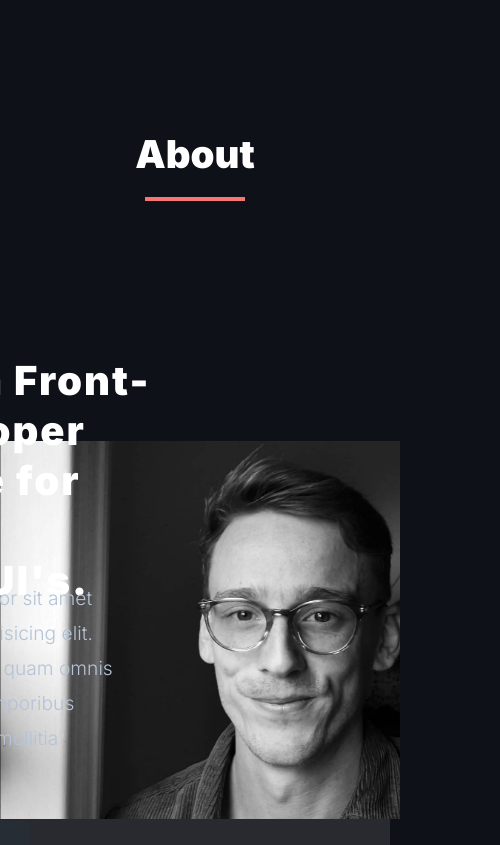
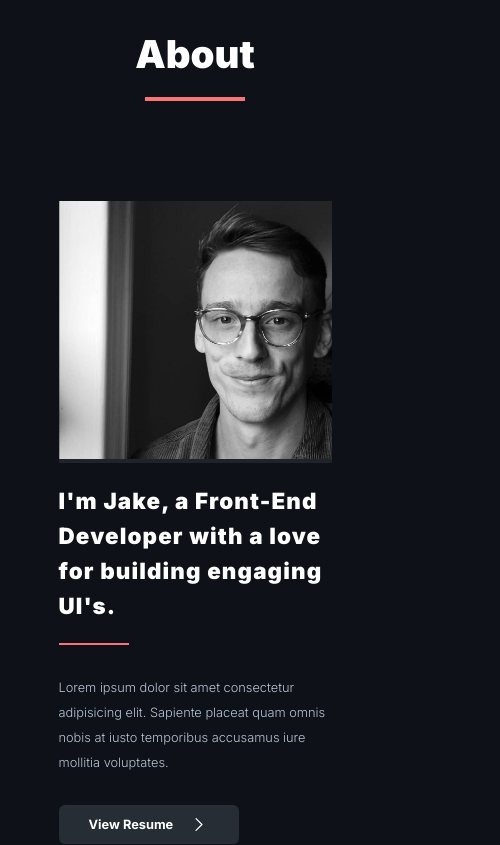
Before and after one commit to jakealistairwood/portfolioV2, a React (Create React App) app: page / in a window 390 px wide. Shown: the part 6680-7525 px from the top of the page, 500 px wide, since content can reach past the window. Built offline with nearby package versions, Linux system fonts and the light colour scheme.

Commit message:
about section responsive for mobile devices

```diff
--- a/src/components/About/About.module.scss
+++ b/src/components/About/About.module.scss
@@ -1,53 +1,93 @@
 @import '../../assets/scss/main';
 
 .about {
+    padding-top: 100px;
+    padding-bottom: 200px;
+
+    @media screen and (min-width: 768px) {
         padding: 200px 0;
+    }
 
     .about__header {
+        padding-bottom: 100px;
+
+        @media screen and (min-width: 768px) {
             padding-bottom: 200px;
+        }
     }
 
     .about__overview {
+        display: flex;
+        flex-direction: column;
+        width: 70%;
+        margin: 0 auto;
         @media screen and (min-width: 768px) {
             display: flex;
             flex-direction: row;
             justify-content: space-between;
-            width: 60%;
+            width: 80%;
             height: 400px;
             margin: 0 auto;
             position: relative;
+
+            @media screen and (min-width: 1024px) {
+                width: 60%;
+            }
         }
         .overview__img {
             position: relative;
             background-color: #21232B;
             height: 100%;
+            width: 100%;
+            margin: 0 auto;
+
+            @media screen and (min-width: 768px) {
                 width: 400px;
                 margin-left: 100px;
+            }
 
             .overview__selfie {
+                position: relative;
+                width: 100%;
+                margin: 0 auto;
+                @media screen and (min-width: 768px) {
                     width: 100%;
                     position: absolute;
                     top: 40px;
                     left: -100px;
                 }
             }
+        }
 
         .overview__content {
             position: relative;
             height: 100%;
+            width: 100%;
+
+            @media screen and (min-width: 768px) {
                 width: 40%;
+            }
 
             .content__header {
+                @media screen and (min-width: 768px) {
                     position: absolute;
                     top: -45px;
                     left: -230px;
+                }
 
                 h3 {
                     color: $white;
-                    font-size: 2.5rem;
+                    font-size: 1.4rem;
                     font-weight: 900;
                     letter-spacing: 0.05em;
+                    line-height: 35px;
+                    margin-top: 20px;
+
+                    @media screen and (min-width: 768px) {
+                        letter-spacing: 0.05em;
                         line-height: 50px;
+                        font-size: 2.5rem;
+                    }
                 }
 
                 .designDetail {
@@ -62,17 +102,27 @@
             .content__body {
                 display: flex;
                 flex-direction: column;
+
+                @media screen and (min-width: 768px) {
                     position: absolute;
                     top: 180px;
                     left: -150px;
+                }
 
                 p {
                     color: $lightGrey;
+                    font-size: 0.8rem;
+                    font-weight: 300;
+                    width: 100%;
+                    line-height: 25px;
+                    margin: 30px 0;
+
+                    @media screen and (min-width: 768px) {
                         font-size: 1.2rem;
-                    font-weight: 300;
+                        line-height: 35px;
                         width: 90%;
-                    line-height: 35px;
                         margin-bottom: 30px;
+                    }
                 }
 
                 .secondaryBtn {
--- a/src/components/Navbar/Navbar.jsx
+++ b/src/components/Navbar/Navbar.jsx
@@ -27,10 +27,10 @@ const Navbar = () => {
                 <a className={styles.navbar__link} href="/img/_nology CV Jake Wood.pdf"><li>Resume</li></a>
             </ul>
             <div className={styles.navbar__icons}>
-                <a href="">
+                <a href="https://github.com/jakealistairwood">
                     <FontAwesomeIcon className={styles.navbar__socialIcon} icon={faGithub} />
                 </a>
-                <a href="">
+                <a href="https://www.linkedin.com/in/jake-wood-726141114/">
                     <FontAwesomeIcon className={styles.navbar__socialIcon} icon={faLinkedin} />
                 </a>
             </div>
```
Lines whose indentation alone changed are shown as unchanged.
